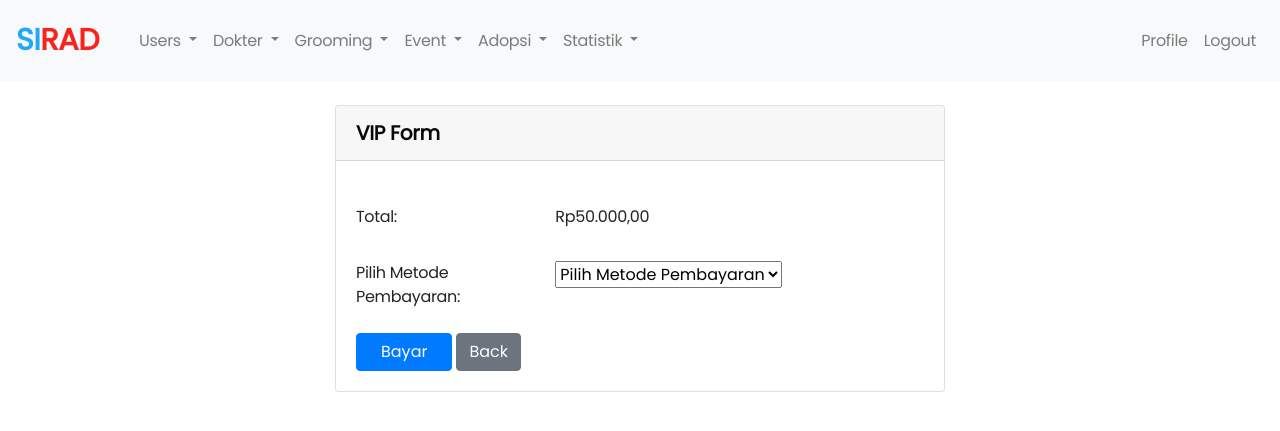
After one commit to aikosulaiman/sirad-radhiyan, a Django app: page /profile/vip-form/ in a window 1280 px wide. The commit adds this page. Shown: the top 431 px of the page. Run offline with Django 4.2, Linux system fonts and the light colour scheme; some libraries are stand-ins or nearby versions; some web fonts are replaced.

Commit message:
add vip form page

```diff
--- /dev/null
+++ b/profileuser/templates/vip_form.html
@@ -0,0 +1,133 @@
+{% extends 'static_user.html' %} {% block content %}
+<title>VIP Form</title>
+<link rel="stylesheet" href="https://cdnjs.cloudflare.com/ajax/libs/font-awesome/5.13.0/css/all.min.css">
+<nav class="navbar navbar-expand-lg navbar-light bg-light" style="background-color: #a8d3f1;">
+    <a class="navbar-brand" href="/" style="color:#20a9f8;
+    font-family: 'Poppins', sans-serif;
+    font-size: 30px;
+    font-weight: 600;">SI<span class="navbar-brand" style="color:#F8241C;
+    font-family: 'Poppins', sans-serif;
+    font-size: 30px;
+    font-weight: 600;">RAD</span>
+    </a>
+    <button class="navbar-toggler" type="button" data-toggle="collapse" data-target="#navbarSupportedContent" aria-controls="navbarSupportedContent" aria-expanded="false" aria-label="Toggle navigation">
+      <span class="navbar-toggler-icon"></span>
+    </button>
+    <div class="collapse navbar-collapse" id="navbarSupportedContent">
+        <ul class="navbar-nav mr-auto">
+            <li class="nav-item dropdown">
+                <a class="nav-link dropdown-toggle" href="#" id="navbarDropdown" role="button" data-toggle="dropdown" aria-haspopup="true" aria-expanded="false">
+            Users
+          </a>
+                <div class="dropdown-menu" aria-labelledby="navbarDropdown">
+                    <a class="dropdown-item" href="/user/add-user">Create User</a>
+                    <a class="dropdown-item" href="/user/list-user">List User</a>
+                </div>
+            </li>
+            <li class="nav-item dropdown">
+                <a class="nav-link dropdown-toggle" href="#" id="navbarDropdown" role="button" data-toggle="dropdown" aria-haspopup="true" aria-expanded="false">
+            Dokter
+          </a>
+                <div class="dropdown-menu" aria-labelledby="navbarDropdown">
+                    <a class="dropdown-item" href="#">List Appointment</a>
+                </div>
+            </li>
+            <li class="nav-item dropdown">
+                <a class="nav-link dropdown-toggle" href="#" id="navbarDropdown" role="button" data-toggle="dropdown" aria-haspopup="true" aria-expanded="false">
+            Grooming
+          </a>
+                <div class="dropdown-menu" aria-labelledby="navbarDropdown">
+                    <a class="dropdown-item" href="#">Layanan Master Data</a>
+                    <a class="dropdown-item" href="#">List Appointment</a>
+                </div>
+            </li>
+            <li class="nav-item dropdown">
+                <a class="nav-link dropdown-toggle" href="#" id="navbarDropdown" role="button" data-toggle="dropdown" aria-haspopup="true" aria-expanded="false">
+            Event
+          </a>
+                <div class="dropdown-menu" aria-labelledby="navbarDropdown">
+                    <a class="dropdown-item" href="/event">List Event</a>
+                </div>
+            </li>
+            <li class="nav-item dropdown">
+                <a class="nav-link dropdown-toggle" href="#" id="navbarDropdown" role="button" data-toggle="dropdown" aria-haspopup="true" aria-expanded="false">
+            Adopsi
+          </a>
+                <div class="dropdown-menu" aria-labelledby="navbarDropdown">
+                    <a class="dropdown-item" href="#">List Adopsi</a>
+                </div>
+            </li>
+            <li class="nav-item dropdown">
+                <a class="nav-link dropdown-toggle" href="#" id="navbarDropdown" role="button" data-toggle="dropdown" aria-haspopup="true" aria-expanded="false">
+            Statistik
+          </a>
+                <div class="dropdown-menu" aria-labelledby="navbarDropdown">
+                    <a class="dropdown-item" href="#">Statistik Dokter</a>
+                    <a class="dropdown-item" href="#">Statistik Grooming</a>
+                    <a class="dropdown-item" href="#">Statistik Event</a>
+                    <a class="dropdown-item" href="#">Statistik Adopsi</a>
+                </div>
+            </li>
+        </ul>
+        <ul class="navbar-nav">
+            <li class="nav-item">
+                <a class="nav-link" href="#">Profile</a>
+            </li>
+            <li class="nav-item">
+                <a class="nav-link" href="/logout">Logout</a>
+            </li>
+        </ul>
+    </div>
+</nav>
+<main id="main">
+    <section>
+        <div class="container-fluid">
+            <br>
+            <div class="row justify-content-center">
+                <div class="col-md-6">
+                    <div class="card">
+                        <div class="card-header" style="color:#080808;
+                font-family: 'Poppins', sans-serif;
+                font-size: 20px; font-weight: bold;">
+                            VIP Form
+                        </div>
+                        <div class="card-body">
+                            <form class="user" method="POST">
+                                {% csrf_token %} {% if form.errors %}
+                                <div class="alert alert-danger" role="alert">
+                                    {{ form.non_field_errors }}
+                                </div>
+                                {% endif %}
+                                <div class="form-group">
+                                    <div class="row mt-4">
+                                        <label class="col-sm-4">Total:</label>
+                                        <div class="col-sm-8">
+                                            <p class="card-text">Rp50.000,00</p>
+                                        </div>
+                                    </div>
+                                </div>
+                                <div class="form-group">
+                                    <div class="row mt-4">
+                                        <label class="col-sm-4">Pilih Metode Pembayaran:</label>
+                                        <div class="col-sm-8">
+                                            <select id="metode_pembayaran" name="metode_pembayaran" class="form-select form-select-sm" aria-label=".form-select-sm example" required>
+                                                <option selected value="">Pilih Metode Pembayaran</option>
+                                                <option value="Admin">Gopay</option>
+                                                <option value="Dokter">OVO</option>
+                                                <option value="Groomer">DANA</option>
+                                                <option value="Karyawan">ShopeePay</option>
+                                            </select>
+                                        </div>
+                                    </div>
+                                </div>
+                                <button class="btn btn-primary px-4" type="submit">Bayar</button>
+                                <button type="button" onclick="history.back()" class="btn btn-secondary" style="font-family: 'Poppins', sans-serif;">Back</button>
+                            </form>
+                        </div>
+                    </div>
+                </div>
+            </div>
+        </div>
+    </section>
+</main>
+{% endblock %}
--- a/profileuser/urls.py
+++ b/profileuser/urls.py
@@ -1,5 +1,5 @@
 from django.urls import path
-from .views import index, update_profile, update_profile_handler, update_hewan, update_hewan_handler, read_profile
+from .views import index, update_profile, update_profile_handler, update_hewan, update_hewan_handler, read_profile, vip_form
 
 urlpatterns = [
     path('', index, name='Index'),
@@ -7,5 +7,6 @@ urlpatterns = [
     path('update-profile-handler/<uuid:user_id>', update_profile_handler, name='update_profile_handler'),
     path('update-hewan/<int:user_id>', update_hewan, name='update_hewan'),
     path('update-hewan-handler/<int:user_id>', update_hewan_handler, name='update_hewan_handler'),
-    path('read-profile/<str:username>', read_profile, name='read_profile')
+    path('read-profile/<str:username>', read_profile, name='read_profile'),
+    path('vip-form/', vip_form, name='vip_form'),
 ]
--- a/profileuser/views.py
+++ b/profileuser/views.py
@@ -21,6 +21,7 @@ def read_profile(request, username):
     user = cursor.fetchall()
 
     response = {
+            'user_id':user[0][0],
             'username':username,
             'user_first_name':user[0][2],
             'user_last_name':user[0][3],
@@ -31,6 +32,9 @@ def read_profile(request, username):
     cursor.close()
     print(user)
     return render(request, 'read_profile.html', response)
+
+def vip_form(request):
+    return render(request, 'vip_form.html')
 
 def update_profile(request, user_id):
     cursor = connection.cursor()
```
Also changed, not shown: profileuser/templates/read_profile.html (+8 -3 lines).
